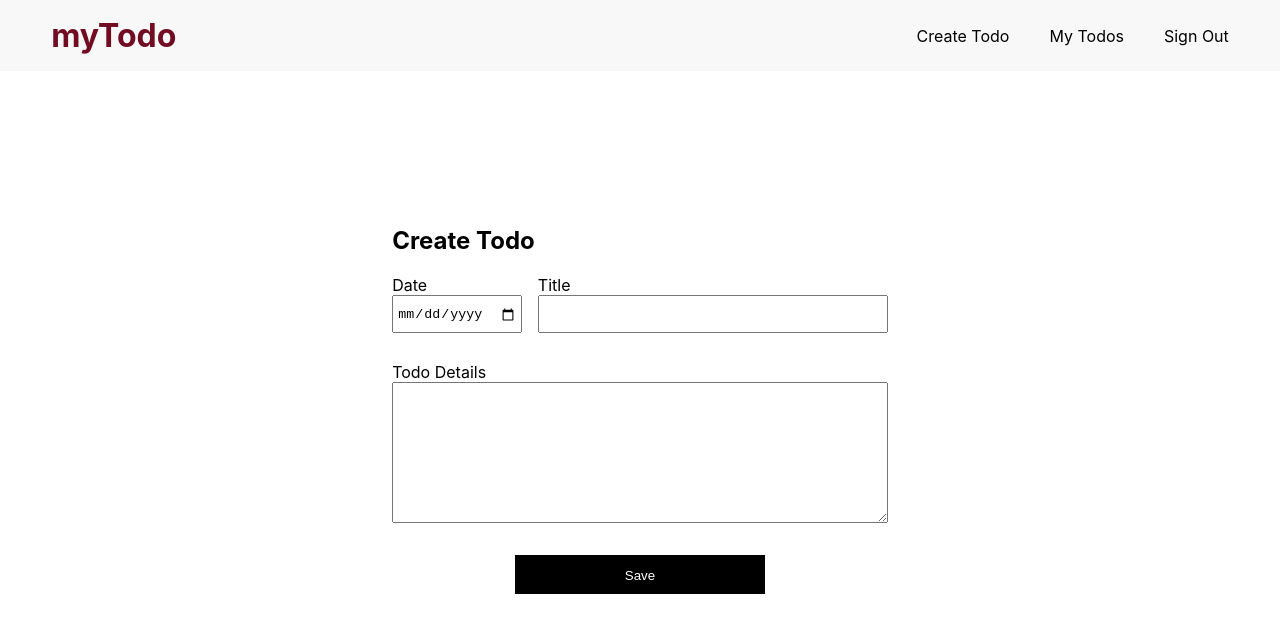
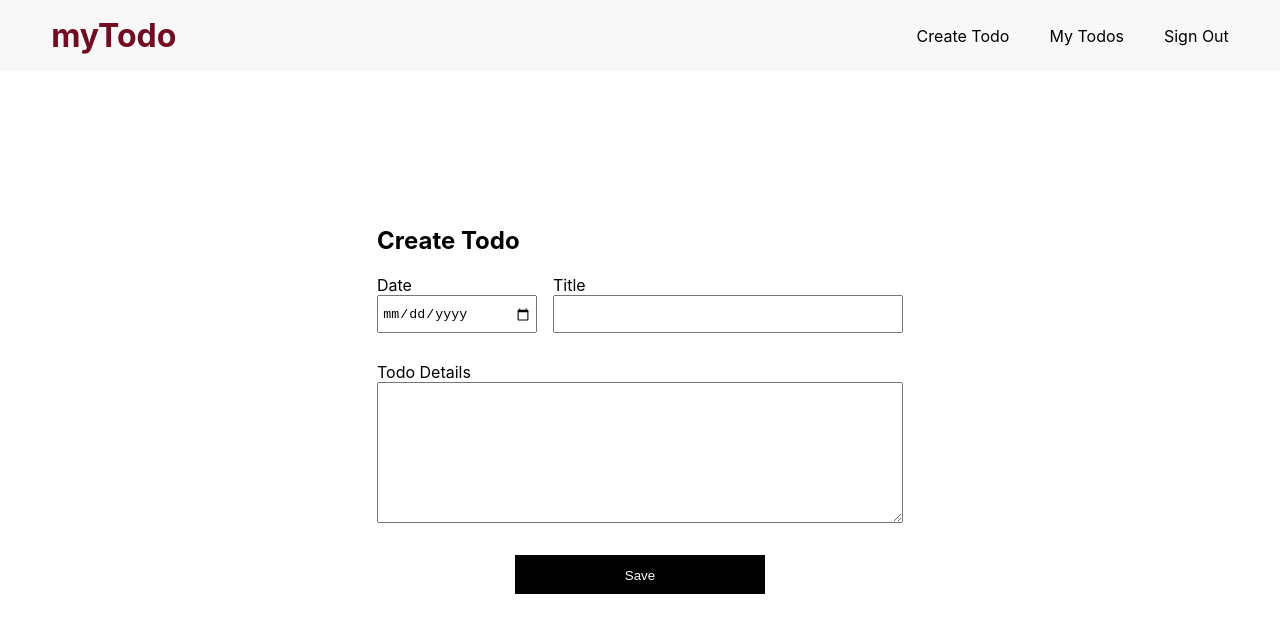
Before and after one commit to Osiclin/myTodoApp, a Next.js app: page /createtodo in a window 1280 px wide. Shown: the top 632 px of the page. Built offline with nearby package versions, Linux system fonts and the light colour scheme.

Commit message:
date input fix

```diff
--- a/styles/CreateForm.module.css
+++ b/styles/CreateForm.module.css
@@ -5,7 +5,7 @@
 }
 
 .date{
-    width: 100%;
+    width: 160px;
 }
 
 
@@ -13,4 +13,8 @@
     .datentitle{
         flex-direction: column;
     }
+
+    .date{
+        width: 100%;
+    }
 }
```
